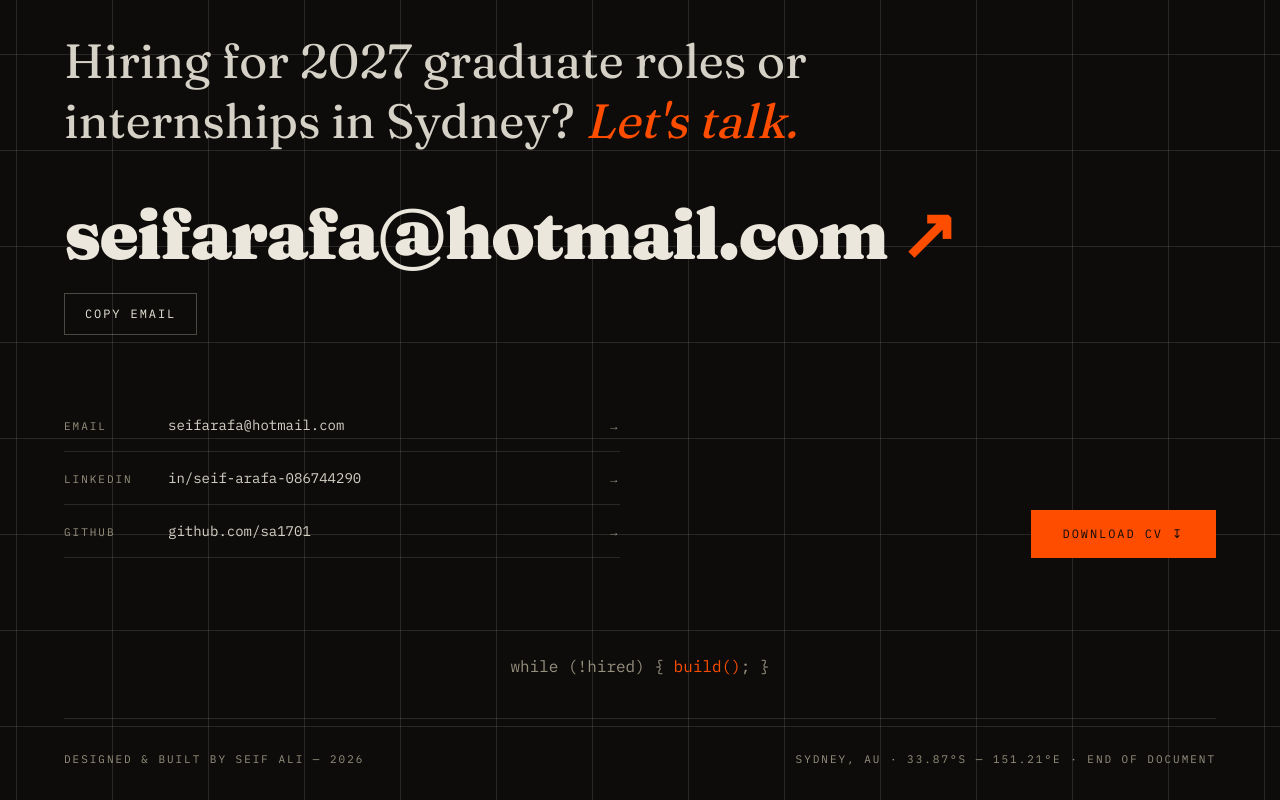
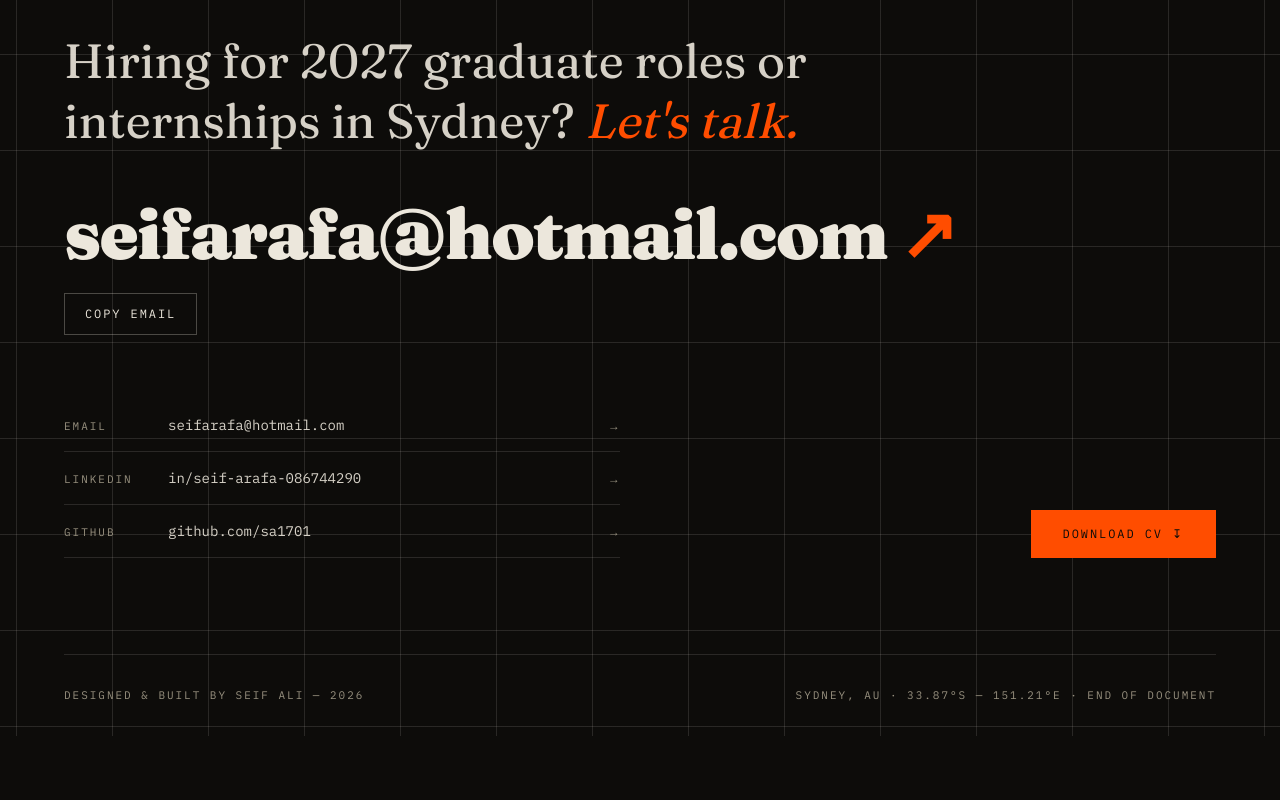
Before and after one commit to sa1701/portfolio, a Next.js app: page / in a window 1280 px wide. Shown: the part 6858-7658 px from the top of the page. After the commit the page ends 7594 px from the top, so only its background shows below. Built offline with nearby package versions, Linux system fonts and the light colour scheme.

Commit message:
Remove rotating footer sign-off

```diff
--- a/components/Contact.tsx
+++ b/components/Contact.tsx
@@ -1,57 +1,9 @@
 "use client";
 
-import { useEffect, useRef, useState } from "react";
-import { AnimatePresence, motion, useInView, useReducedMotion } from "framer-motion";
+import { useRef, useState } from "react";
+import { motion, useInView } from "framer-motion";
 
 const EMAIL = "seifarafa@hotmail.com";
-
-/** Rotating sign-off lines — Arabic where it's funnier in Arabic */
-const SIGN_OFFS = [
-  <>
-    <span className="text-signal">شغال على جهازي</span> — works on my machine.
-    For once, that&apos;s the whole point.
-  </>,
-  <>
-    while (!hired) {"{"} <span className="text-signal">build()</span>; {"}"}
-  </>,
-  <>
-    git commit -m &quot;<span className="text-signal">خلص، والحمد لله</span>&quot;
-  </>,
-  <>
-    In God we trust — <span className="text-signal">الباقي يجيب data</span>.
-  </>,
-];
-
-function SignOff() {
-  const [index, setIndex] = useState(0);
-  const reduceMotion = useReducedMotion();
-
-  useEffect(() => {
-    if (reduceMotion) return;
-    const id = setInterval(() => {
-      setIndex((i) => (i + 1) % SIGN_OFFS.length);
-    }, 5000);
-    return () => clearInterval(id);
-  }, [reduceMotion]);
-
-  return (
-    <div className="mt-24 text-center" aria-hidden="true">
-      <AnimatePresence mode="wait">
-        <motion.p
-          key={index}
-          dir="auto"
-          initial={{ opacity: 0, y: 12 }}
-          animate={{ opacity: 1, y: 0 }}
-          exit={{ opacity: 0, y: -12 }}
-          transition={{ duration: 0.45, ease: [0.22, 1, 0.36, 1] }}
-          className="font-mono text-sm sm:text-base text-muted"
-        >
-          {SIGN_OFFS[index]}
-        </motion.p>
-      </AnimatePresence>
-    </div>
-  );
-}
 
 const CHANNELS = [
   {
@@ -207,13 +159,10 @@ export default function Contact() {
             </div>
           </motion.div>
 
-          {/* Rotating sign-off */}
-          <SignOff />
-
           {/* Footer */}
           <motion.footer
             variants={itemVariants}
-            className="mt-10 border-t border-line py-8 flex flex-col sm:flex-row gap-3 items-start sm:items-center justify-between"
+            className="mt-24 border-t border-line py-8 flex flex-col sm:flex-row gap-3 items-start sm:items-center justify-between"
           >
             <p className="spec-label">
               Designed &amp; built by Seif Ali — {new Date().getFullYear()}
```
